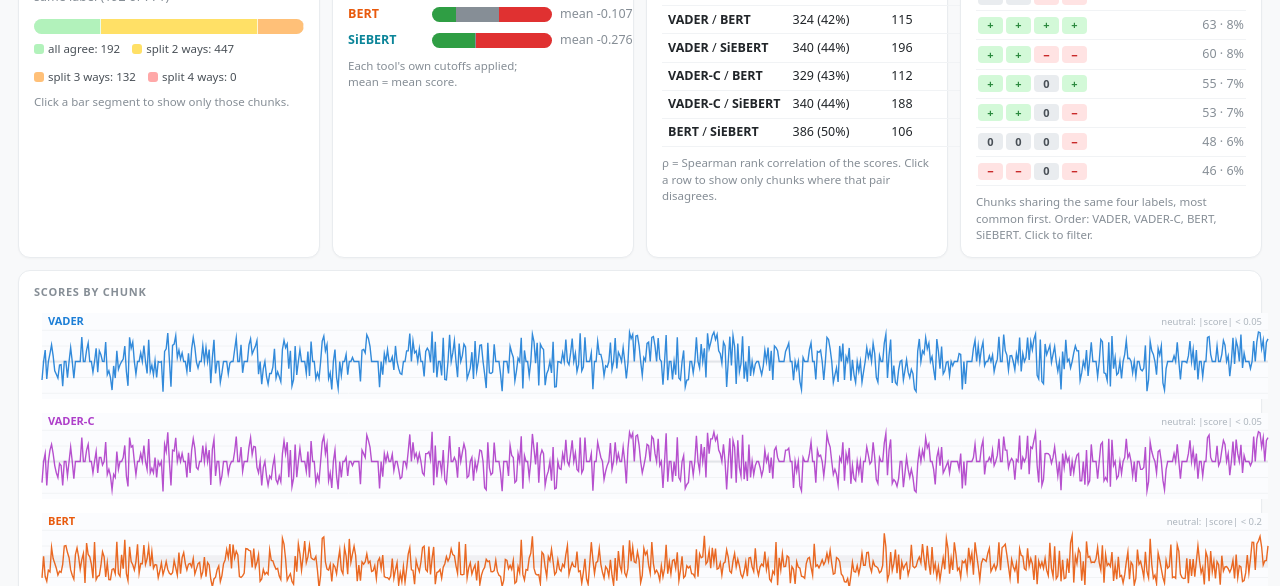
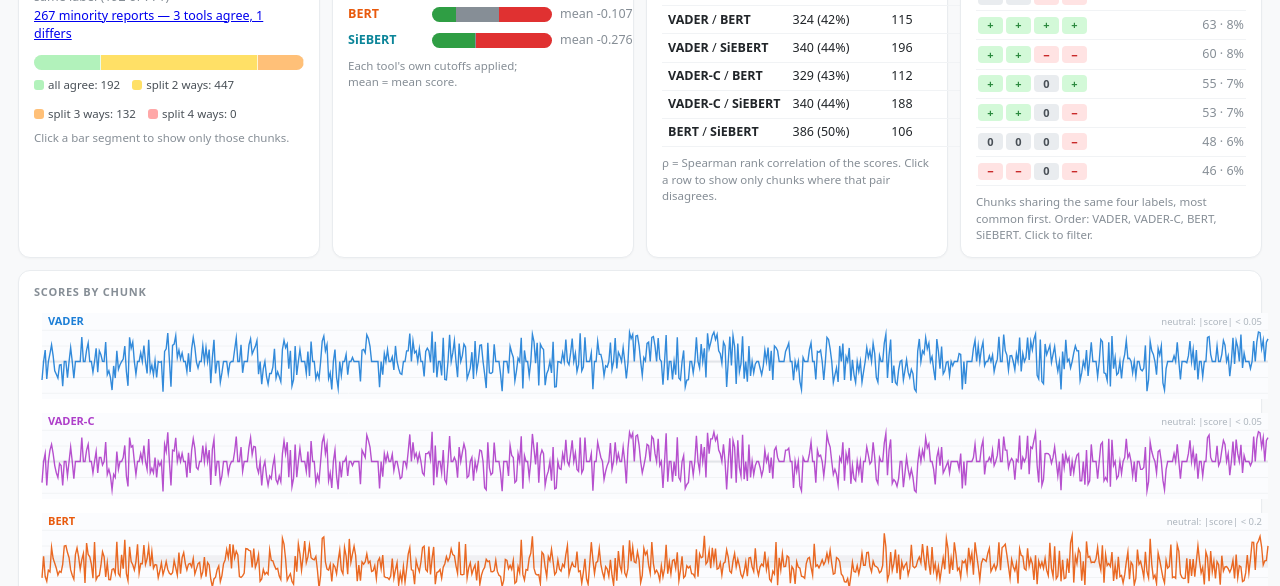
Before and after one commit to shane-et-al/sentimentality, a plain HTML site: page sentiment_comparison.html in a window 1280 px wide. Shown: the part 214-800 px from the top of the page. Drawn offline with Linux system fonts and the light colour scheme.

Commit message:
minority report filter

```diff
--- a/sentiment_comparison.html
+++ b/sentiment_comparison.html
@@ -127,6 +127,7 @@ canvas{display:block}
       <option value="all">All chunks</option>
       <option value="notag">Tools disagree (any split)</option>
       <option value="agree">All four agree</option>
+      <option value="minority">Minority report (3 agree, 1 differs)</option>
       <option value="split2">Split exactly 2 ways</option>
       <option value="split3">Split exactly 3 ways</option>
       <option value="split4">Split 4 different ways</option>
@@ -266,6 +267,11 @@ function passes(r){
   switch (state.mode){
     case "agree": return r.all;
     case "notag": return !r.all;
+    case "minority": {
+      const c = {};
+      for (const l of r.L) c[l] = (c[l] || 0) + 1;
+      return Math.max(...Object.values(c)) === 3; // exactly 3+1, not 2+2 or 2+1+1
+    }
     case "split2": return r.distinct === 2;
     case "split3": return r.distinct === 3;
     case "split4": return r.distinct === 4;
@@ -320,11 +326,25 @@ function mkSpanWrap(swatch, text){ const w = el("span", "d"); w.append(swatch, e
 /* ---------- dashboard ---------- */
 function renderAgreement(){
   const counts = { 1:0, 2:0, 3:0, 4:0 };
-  for (const r of DATA) counts[r.distinct]++;
+  let minority = 0;
+  for (const r of DATA){
+    counts[r.distinct]++;
+    const c = {};
+    for (const l of r.L) c[l] = (c[l] || 0) + 1;
+    if (Math.max(...Object.values(c)) === 3) minority++; // 3 agree, 1 differs
+  }
   const ag = $("agreement");
   ag.innerHTML = "";
   const big = el("div");
   big.append(el("span", "big", pctText(counts[1], N)), el("span", "bigsub", ` of chunks — all four tools give the same label (${counts[1]} of ${N})`));
+  const minSpan = el("span", "bigsub");
+  minSpan.style.display = "block";
+  const minBtn = el("a");
+  minBtn.href = "#";
+  minBtn.textContent = `${minority} minority report${minority === 1 ? "" : "s"} — 3 tools agree, 1 differs`;
+  minBtn.addEventListener("click", e => { e.preventDefault(); setMode("minority"); });
+  minSpan.append(minBtn);
+  big.append(minSpan);
   ag.append(big);
   const bar = el("div", "segbar");
   for (const k of [1, 2, 3, 4]){
```
